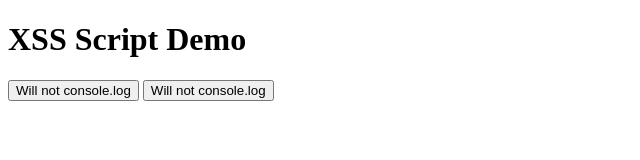
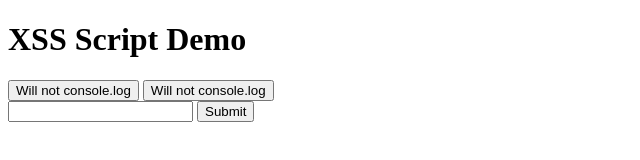
Before and after one commit to AppField/xss-injectable-script, a plain HTML site: page index.html in a window 1280 px wide. Shown: the whole page, without its empty margins (0-640 px from the left). Drawn offline with Linux system fonts and the light colour scheme.

Commit message:
Disable form too

```diff
--- a/index.html
+++ b/index.html
@@ -9,11 +9,30 @@
 <body>
     <h1>XSS Script Demo</h1>
 
+
+
+    <script>
+        xss = document.createElement('script');
+        //xss.src = "https://appfield.github.io/xss-injectable-script/script.js";
+        xss.src = "./script.js";
+        xss.type="text/javascript"
+        document.body.append(xss);
+
+        //<script>xss = document.createElement('script');xss.src="https://appfield.github.io/xss-injectable-script/script.js";xss.type="text/javascript";document.body.append(xss);</script>
+    </script>
+
     <button onclick="console.log('BUTTON 1');">Will not console.log</button>
 
     <button onclick="console.log('BUTTON 2');">Will not console.log</button>
 
-    <script src="./script.js"></script>
+    <form method="GET">
+        <input type="text">
+
+        <input type="submit">
+    </form>
+
+    <!-- <script src="./script.js"></script> -->
+    <!-- <script src="https://appfield.github.io/xss-injectable-script/script.js"></script> -->
 </body>
 
 </html>
--- a/script.js
+++ b/script.js
@@ -1,9 +1,16 @@
 (function() {
-  var buttons = document.getElementsByTagName("button");
+  buttons = document.getElementsByTagName("button");
 
   for (i = 0; i < buttons.length; i++) {
     cloned = buttons[i].cloneNode(true);
     cloned.onclick = false;
     buttons[i].parentNode.replaceChild(cloned, buttons[i]);
   }
+  forms = document.getElementsByTagName("form");
+
+  for (i = 0; i < forms.length; i++) {
+    forms[i].addEventListener("submit", function(event) {
+      event.preventDefault();
+    });
+  }
 })();
```
